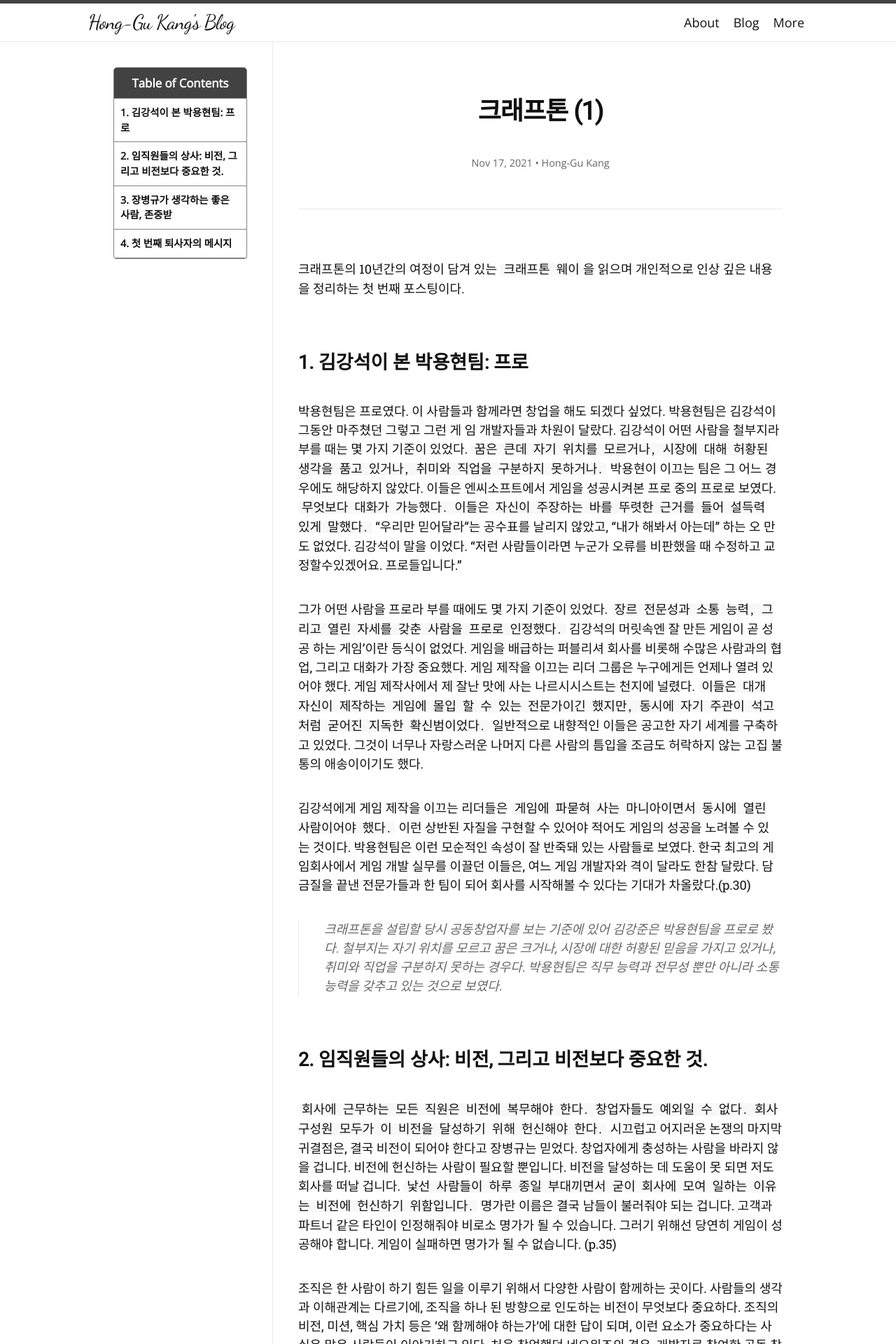
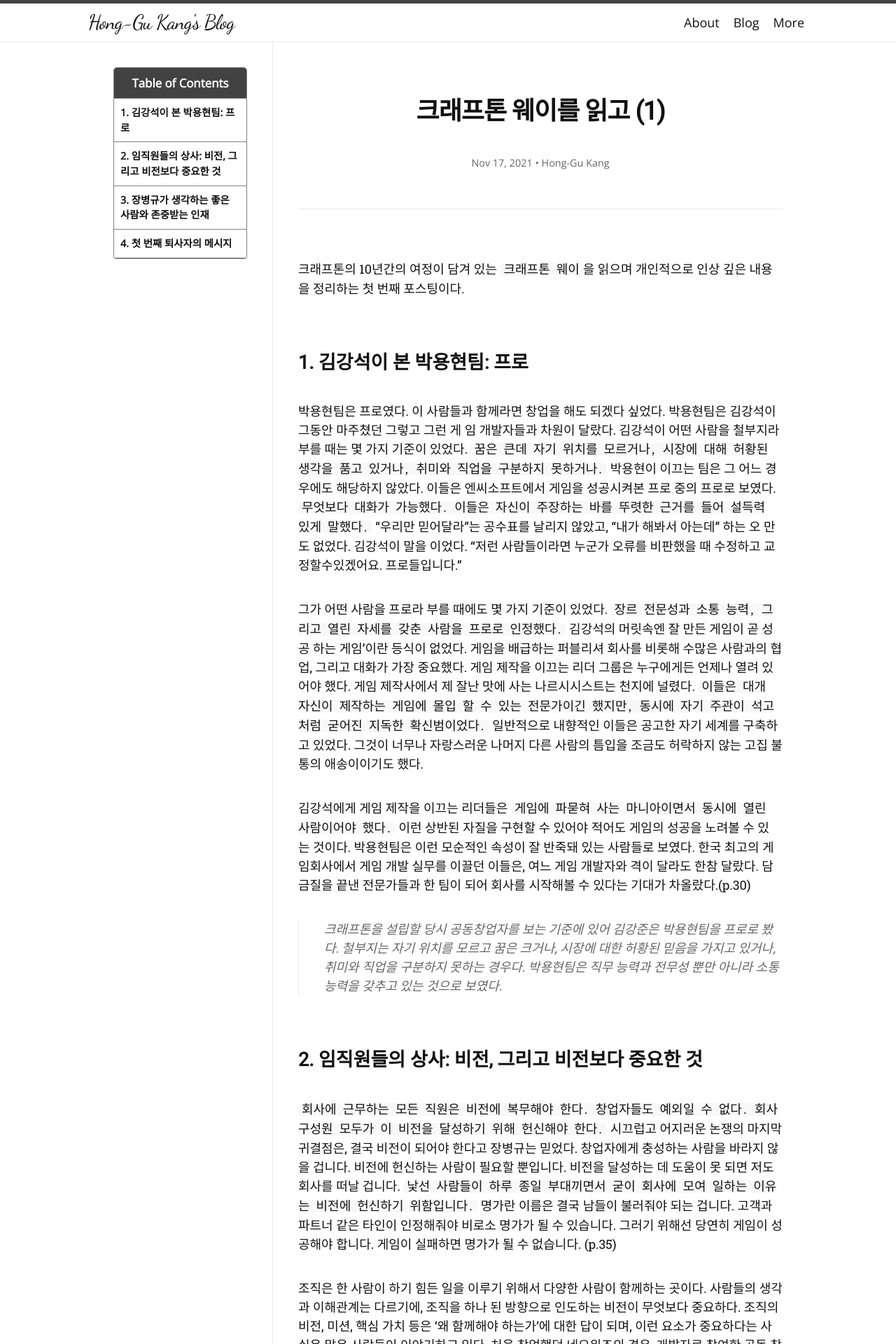
Before and after one commit to honggkang/honggkang.github.io, a Jekyll site: the page built from _posts/2021-11-17-krafton1.md, in a window 1280 px wide. Shown: the top 1920 px of the page at 70% size. Built offline with Jekyll 4.4.1, drawn with Linux system fonts in a browser that asks for light colours; nearby versions of some CDN libraries; some web fonts are replaced; comment, search, counter and statistics services are not loaded; some of the changed text lies outside the part shown.

Commit message:
krafton2 updated

```diff
--- a/_posts/2021-11-17-krafton1.md
+++ b/_posts/2021-11-17-krafton1.md
@@ -1,7 +1,7 @@
 ---
 layout: post
 toc: true
-title: 크래프톤 (1)
+title: 크래프톤 웨이를 읽고 (1)
 categories: 스타트업
 comments: true
 author: Hong-Gu Kang
@@ -25,7 +25,7 @@ author: Hong-Gu Kang
 
 > 크래프톤을 설립할 당시 공동창업자를 보는 기준에 있어 김강준은 박용현팀을 프로로 봤다. 철부지는 자기 위치를 모르고 꿈은 크거나, 시장에 대한 허황된 믿음을 가지고 있거나, 취미와 직업을 구분하지 못하는 경우다. 박용현팀은 직무 능력과 전무성 뿐만 아니라 소통 능력을 갖추고 있는 것으로 보였다.
 
-## 2. 임직원들의 상사: 비전, 그리고 비전보다 중요한 것.
+## 2. 임직원들의 상사: 비전, 그리고 비전보다 중요한 것
 
 `회사에 근무하는 모든 직원은 비전에 복무해야 한다. 창업자들도 예외일 수 없다. 회사 구성원 모두가 이 비전을 달성하기 위해 헌신해야 한다.` 시끄럽고 어지러운 논쟁의 마지막 귀결점은, 결국 비전이 되어야 한다고 장병규는 믿었다.
 창업자에게 충성하는 사람을 바라지 않을 겁니다. 비전에 헌신하는 사람이 필요할 뿐입니다. 비전을 달성하는 데 도움이 못 되면 저도 회사를 떠날 겁니다. `낯선 사람들이 하루 종일 부대끼면서 굳이 회사에 모여 일하는 이유는 비전에 헌신하기 위함입니다.` 명가란 이름은 결국 남들이 불러줘야 되는 겁니다. 고객과 파트너 같은 타인이 인정해줘야 비로소 명가가 될 수 있습니다. 그러기 위해선 당연히 게임이 성공해야 합니다. 게임이 실패하면 명가가 될 수 없습니다. (p.35)
@@ -42,7 +42,7 @@ author: Hong-Gu Kang
 
 > 회사 구성원들, 그리고 공동창업자들 또한 비전이라는 북극성을 향해 나아가야 하며, 그것이 의사결정 및 행동의 일관성 있는 기준이 되어야 한다. 그렇기에 모두가 같은 생각과 가치를 공유하기 위해 창업자들은 비전을 전파하고 각자가 오해하지 않도록 그 의미를 잘 알려야 한다. 그 비전을 정해놓고 말을 하면서, 창업자들의 행동이 직원들에게 비전을 이루는 것에 의미가 와닿지 않으면 일관성이 떨어지고 신뢰를 잃게 된다. 비전을 변경하는 것은 어려운 일이지만, 확고한 비전의 소중함을 이해하면서도, 더 고객을 우선시해야 한다.
 
-## 3. 장병규가 생각하는 좋은 사람, 존중받
+## 3. 장병규가 생각하는 좋은 사람와 존중받는 인재
 
 그가 생각하는 좋은 사람이란, 일 잘하는 사람이기 이전에 대화가 통하는 사람이었다. 나아가서 자신의 이익보다는 전체의 이익을 위해 과감한 결단을 내릴 수 있는 사람이었다. 블루홀에 필요한 인재는 자신의 좁은 세계에서 벗어나 있어야 했다. 경험한 만큼만 안다는 사실을 인정하고, 끊임없이 배우고 소통하려는 자세를 갖춘 지식 근로자를 최대한 블루홀에 품고 싶었다.
 
```
